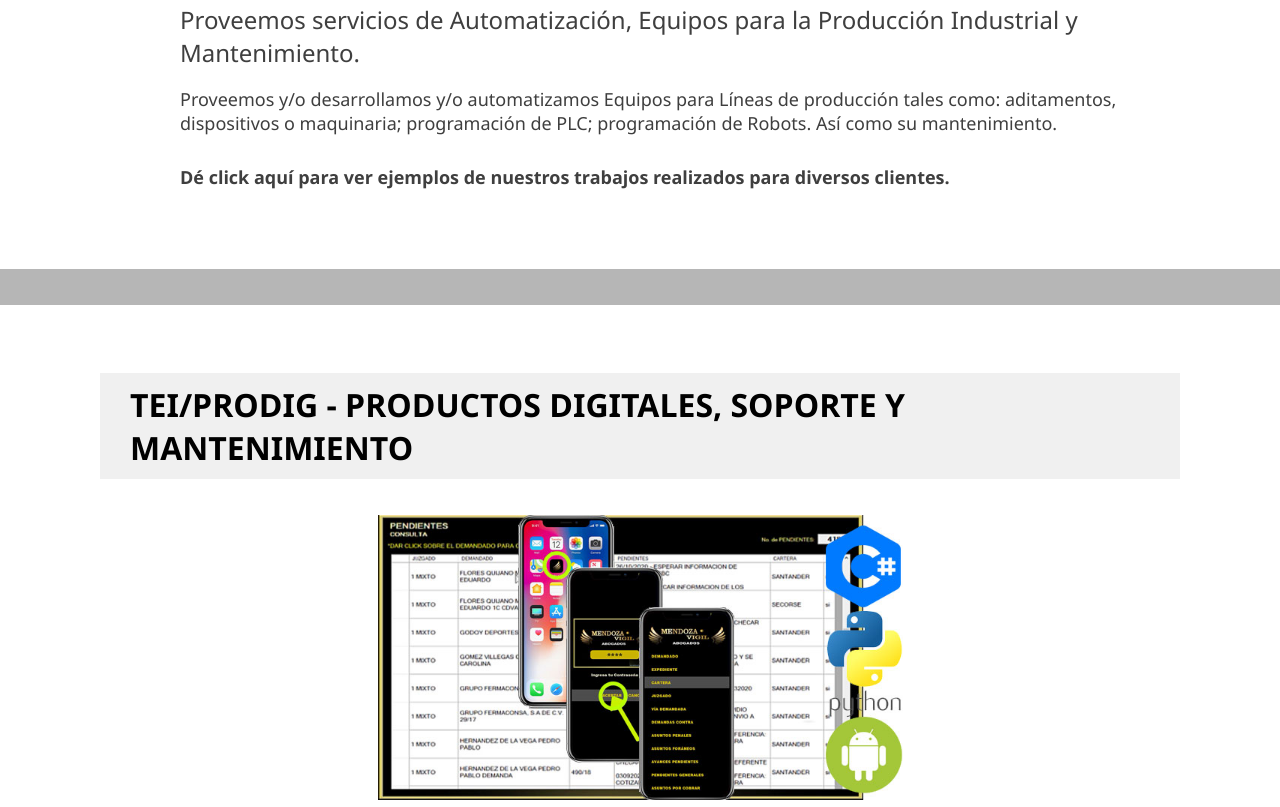
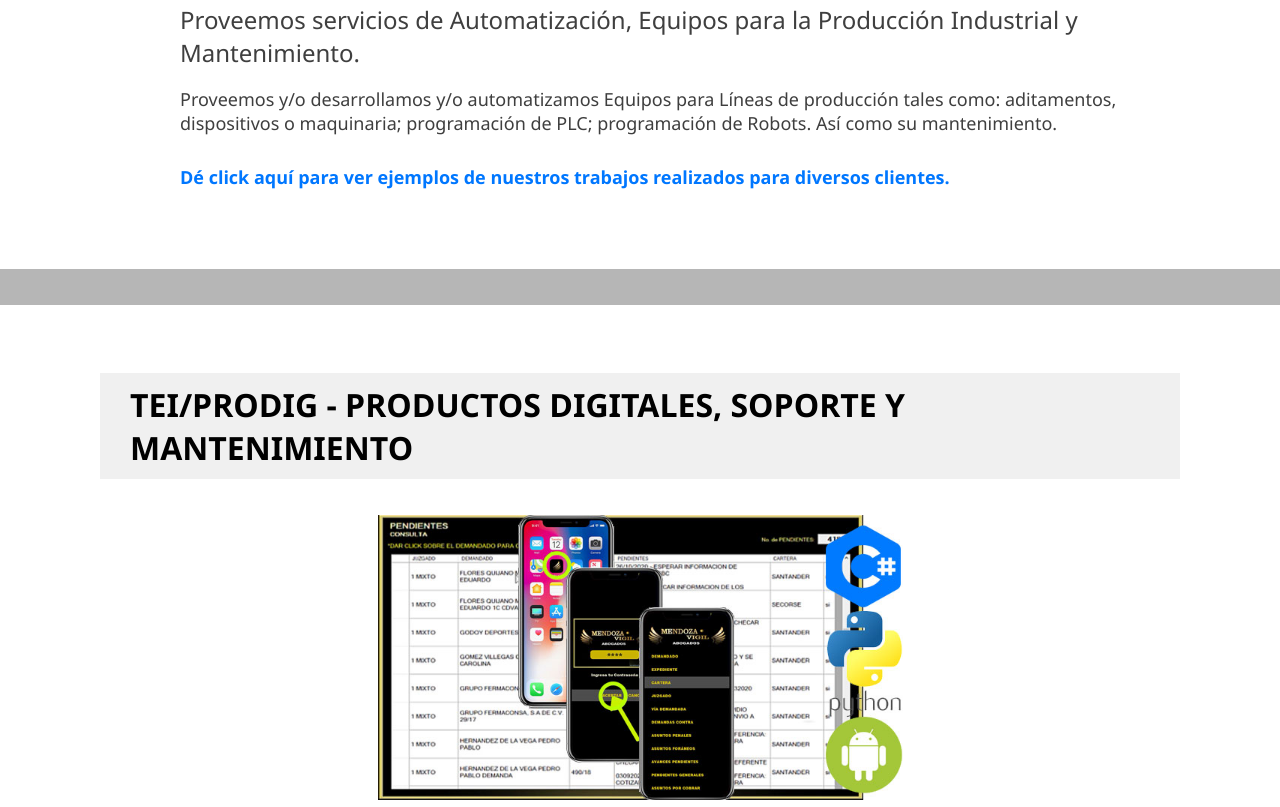
Before and after one commit to CONSULTORIA-TECNOLOGICA/TEI, a plain HTML site: page index.html in a window 1280 px wide. Shown: the part 1673-2480 px from the top of the page. Drawn offline with Linux system fonts and the light colour scheme.

Commit message:
Update style.css

```diff
--- a/css/style.css
+++ b/css/style.css
@@ -145,7 +145,7 @@ a{
 .link{
   flex: 3;
   font-family: Segoe UI;
-  color: #3f3f3f;  /* COLOR DEL TEXTO */
+  color: #0077ff;  /* COLOR DEL TEXTO */
   font-size: 18px;
   padding-left: 80px;
 }
```
